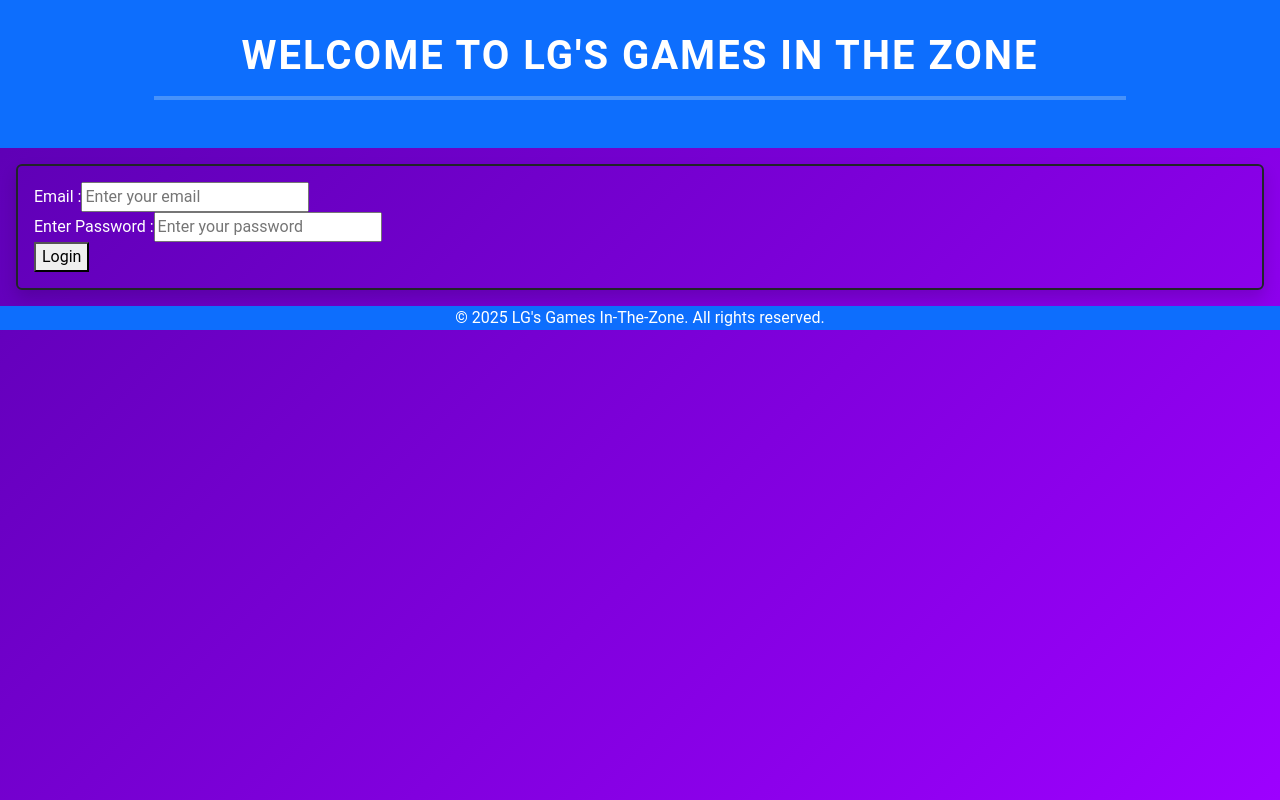
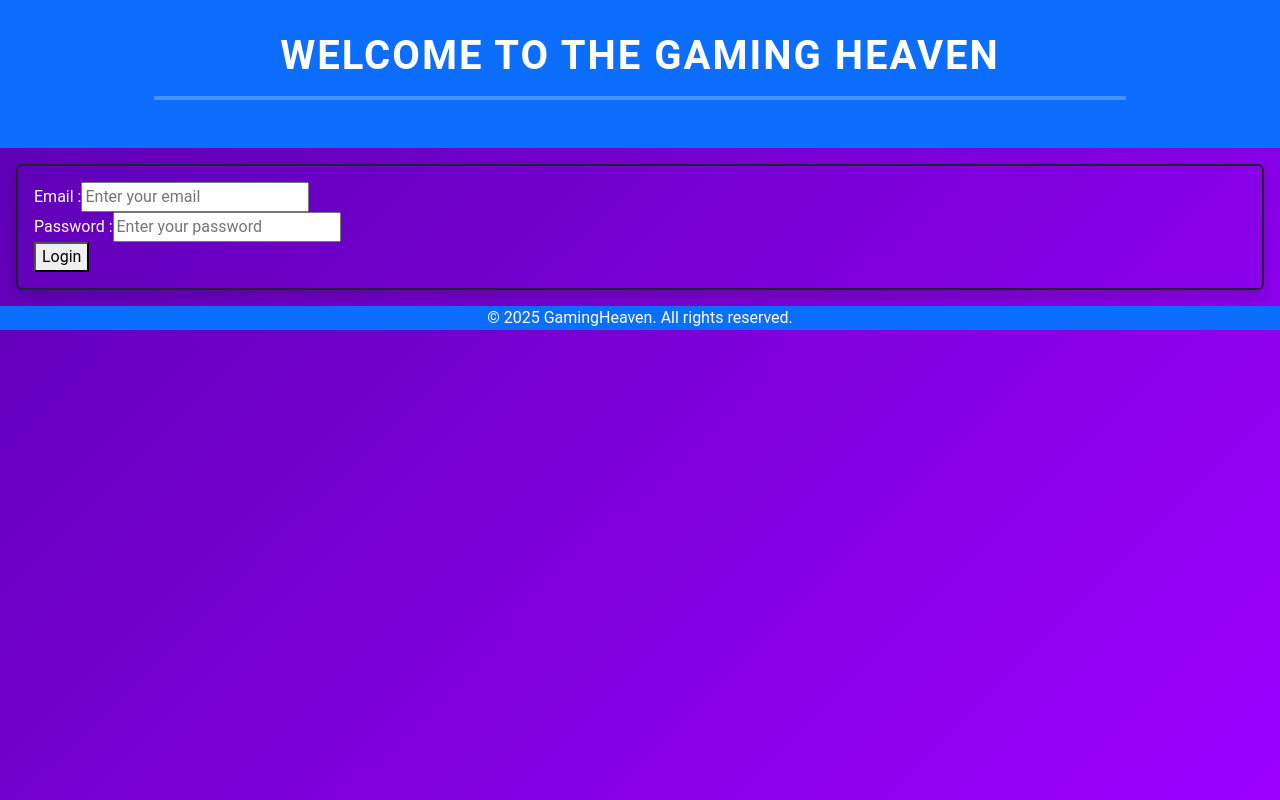
Before and after one commit to lisazumana03/lg-games-in-the-zone_frontend, a React (Vite) app: page /login in a window 1280 px wide. Built offline with nearby package versions, Linux system fonts and the light colour scheme.

Commit message:
file coming

```diff
--- a/src/pages/authentication/LoginPage.jsx
+++ b/src/pages/authentication/LoginPage.jsx
@@ -5,10 +5,10 @@ function LoginPage(){
                 <label> Email : </label>
                 <input type="email" name="email" placeholder="Enter your email" required />
                 <br />
-                <label> Enter Password : </label>
+                <label> Password : </label>
                 <input type="password" name="password" placeholder="Enter your password" required />
                 <br />
-                <button type="submit" className="btn-primary"> Login </button>
+                <button type="submit" className="btn-primary bg-red-800"> Login </button>
             </form>
         </div>
     )
--- a/src/pages/common/Footer.jsx
+++ b/src/pages/common/Footer.jsx
@@ -1,7 +1,7 @@
 function Footer(){
     return(
         <footer className="bg-primary text-white text-center">
-            <p>&copy; {new Date().getFullYear()} LG's Games In-The-Zone. All rights reserved.</p>
+            <p>&copy; {new Date().getFullYear()} GamingHeaven. All rights reserved.</p>
         </footer>
     );
 }
--- a/src/pages/common/Header.jsx
+++ b/src/pages/common/Header.jsx
@@ -1,7 +1,7 @@
 function Header(){
     return (
         <header className="bg-primary text-white text-center">
-            <h1>WELCOME TO LG'S GAMES IN THE ZONE</h1>
+            <h1>WELCOME TO THE GAMING HEAVEN</h1>
             <hr/>
         </header>
     )
```
